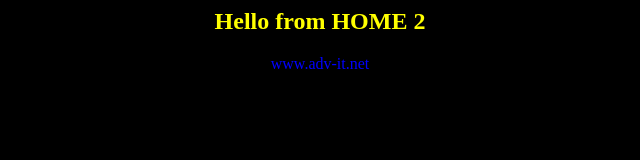
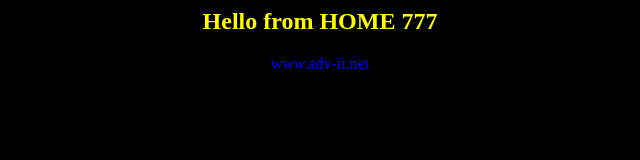
Before and after one commit to agirich/app-for-jenkins, a plain HTML site: page index.html in a window 1280 px wide. Shown: the whole page, without its empty margins (320-960 px from the left). Drawn offline with Linux system fonts and the light colour scheme.

Commit message:
Initial Version

```diff
--- a/index.html
+++ b/index.html
@@ -1,7 +1,7 @@
 <html>
 <body bgcolor=black>
 <center>
-<h2><font color=yellow>Hello from HOME 2</font></h2>
+<h2><font color=yellow>Hello from HOME 777</font></h2>
 
 <font color=blue>www.adv-it.net</font>
 
```
